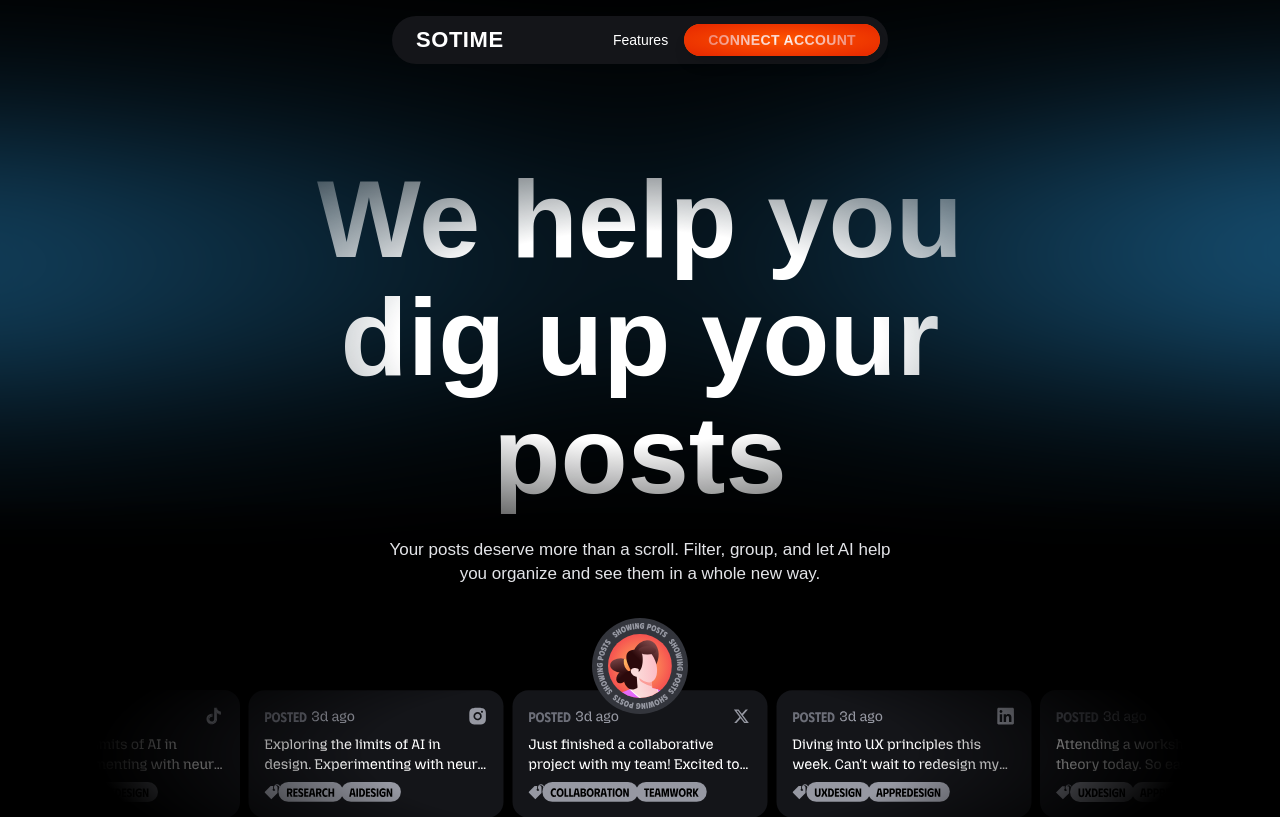
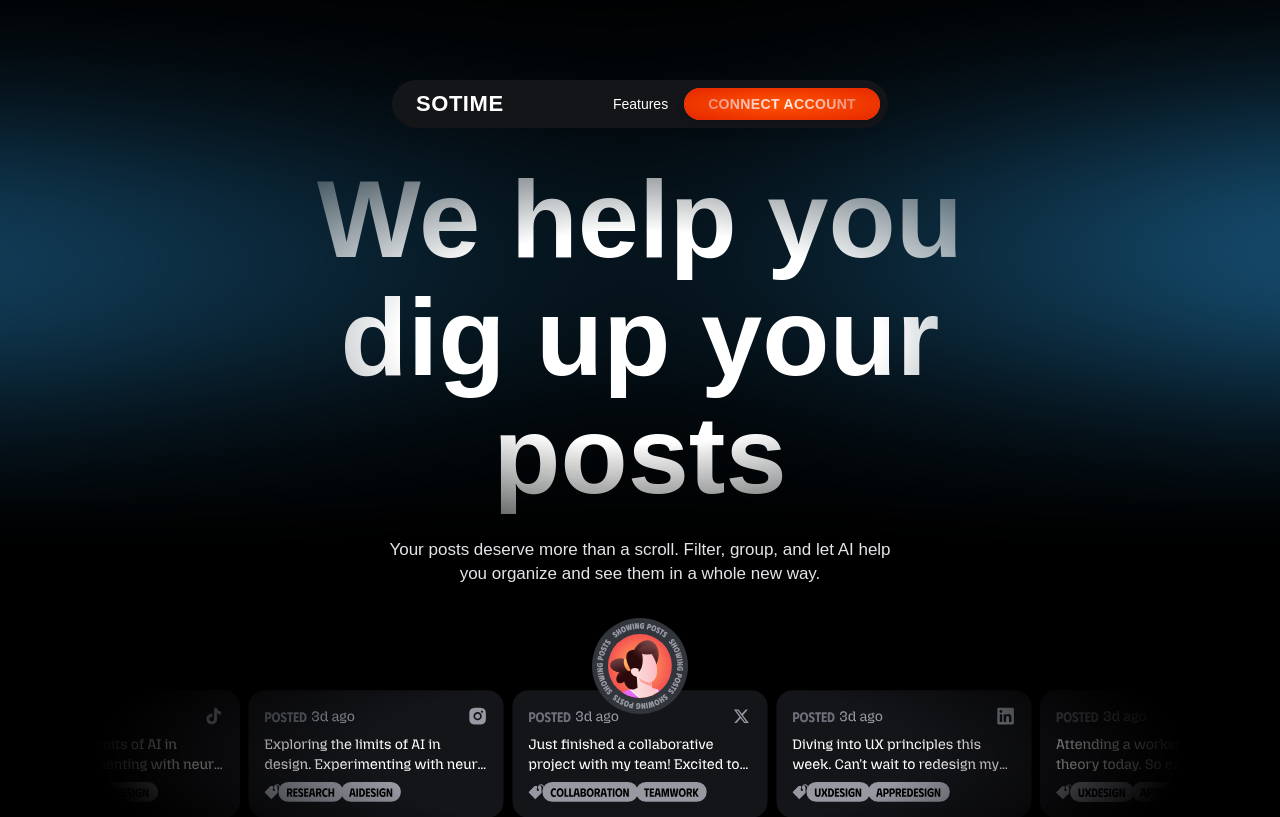
Before and after one commit to JGodwyn/SoTime, a Next.js app: page / in a window 1280 px wide. Shown: the top 817 px of the page. Built offline with nearby package versions, Linux system fonts and the light colour scheme; a web font is replaced by a local one.

Commit message:
added some animations to the landing page

```diff
--- a/src/app/page.tsx
+++ b/src/app/page.tsx
@@ -11,16 +11,16 @@ export default function Home() {
           alt="Stadium Light"
           width={2452}
           height={1001}
-          className="w-full h-auto opacity-100 brightness-100 stadium-light-mask"
+          className="w-full h-auto opacity-100 brightness-100 stadium-light-mask animate-stadium-light-fade"
         />
       </div>
 
       <div className="text-center space-y-6 relative z-10">
-        <h1 className="text-display-3xl max-w-4xl mx-auto text-vignette">
+        <h1 className="text-display-3xl max-w-4xl mx-auto text-vignette animate-blur-opacity-reveal">
           We help you<br />
           dig up your posts
         </h1>
-        <p className="text-body-lg text-muted-foreground max-w-lg mx-auto">
+        <p className="text-body-lg text-muted-foreground max-w-lg mx-auto animate-opacity-reveal">
           Your posts deserve more than a scroll. Filter, group, and let AI help you organize and see them in a whole new way.
         </p>
 
--- a/src/components/navigation.tsx
+++ b/src/components/navigation.tsx
@@ -3,7 +3,7 @@ import { Button } from "@/src/components/ui/button"
 
 export function Navigation() {
   return (
-    <nav className="sticky top-0 z-50 flex justify-center pt-4">
+    <nav className="sticky top-16 z-50 flex justify-center pt-4 animate-slide-in-from-top">
       <div className="bg-night-700 rounded-full px-2 py-2">
         <div className="flex items-center justify-between w-full min-w-[480px]">
           {/* Left side - SOTIME logo */}
--- a/src/styles/globals.css
+++ b/src/styles/globals.css
@@ -396,4 +396,99 @@
                 black 90%,
                 transparent 100%);
     }
+
+    /* Navbar slide-in animation */
+    .animate-slide-in-from-top {
+        animation: slideInFromTop 0.6s ease-out forwards;
+        transform: translateY(-100%);
+    }
+
+    @keyframes slideInFromTop {
+        from {
+            transform: translateY(-100%);
+            opacity: 0;
+            filter: blur(8px);
+        }
+
+        50% {
+            filter: blur(4px);
+        }
+
+        to {
+            transform: translateY(0);
+            opacity: 1;
+            filter: blur(0px);
+        }
+    }
+
+    /* Stadium light fade-in animation */
+    .animate-stadium-light-fade {
+        animation: stadiumLightFade 0.8s ease-out forwards;
+        opacity: 0;
+    }
+
+    @keyframes stadiumLightFade {
+        from {
+            opacity: 0;
+        }
+
+        to {
+            opacity: 1;
+        }
+    }
+
+    /* Simple fade-in animation for text */
+    .animate-blur-opacity-reveal {
+        animation: textFadeIn 0.5s ease-in forwards;
+        animation-delay: 0.3s;
+        opacity: 0;
+        filter: blur(8px);
+    }
+
+    @keyframes textFadeIn {
+        from {
+            opacity: 0;
+            filter: blur(24px);
+        }
+
+        50% {
+            opacity: 0.25;
+            filter: blur(16px);
+        }
+
+        75% {
+            opacity: 0.75;
+            filter: blur(8px);
+        }
+
+        to {
+            opacity: 1;
+            filter: blur(0px);
+        }
+    }
 }
+
+/* animate opacity reveal */
+.animate-opacity-reveal {
+    animation: opacityReveal 0.5s ease-in forwards;
+    animation-delay: 0.6s;
+    opacity: 0;
+}
+
+@keyframes opacityReveal {
+    from {
+        opacity: 0;
+    }
+
+    50% {
+        opacity: 0.25;
+    }
+
+    75% {
+        opacity: 0.75;
+    }
+
+    to {
+        opacity: 1;
+    }
+}
```
